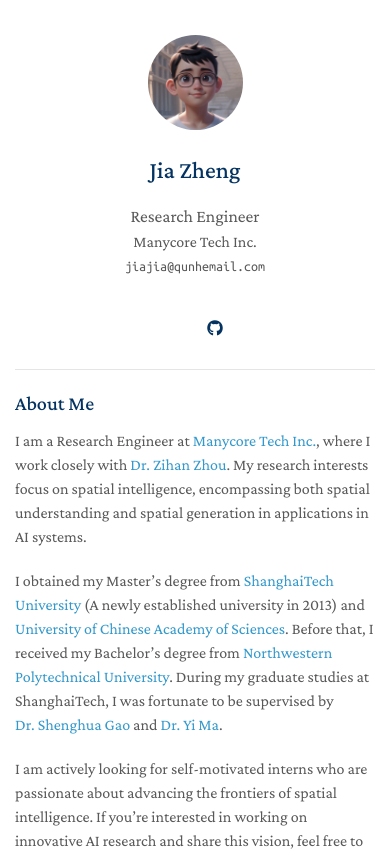
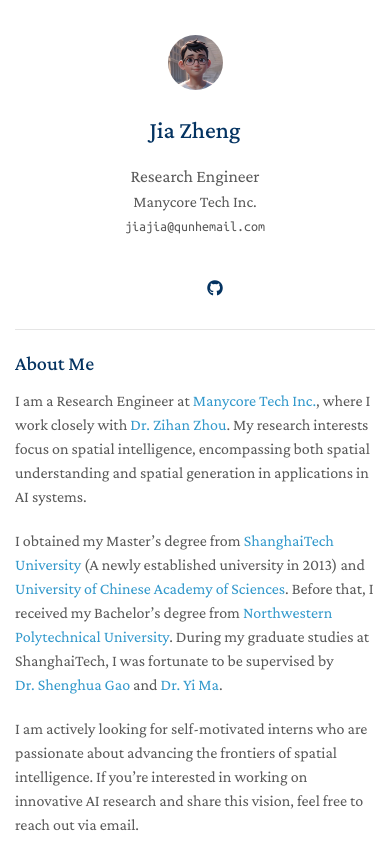
Before and after one commit to bertjiazheng/bertjiazheng.github.io, a Jekyll site: the page built from index.md, in a window 390 px wide. Shown: the top 857 px of the page. Built offline with Jekyll 4.4.1, drawn with Linux system fonts in a browser that asks for light colours; a style sheet for code colours, icons or effects is not loaded; our own code applies the rules of GitHub Pages for plain Markdown files.

Commit message:
enhance mobile responsiveness and improve layout for better user experience

```diff
--- a/_layouts/homepage.html
+++ b/_layouts/homepage.html
@@ -5,7 +5,7 @@
 
     <meta charset="UTF-8">
     <meta http-equiv="X-UA-Compatible" content="IE=edge">
-    <meta name="viewport" content="width=device-width, initial-scale=1">
+    <meta name="viewport" content="width=device-width, initial-scale=1, viewport-fit=cover">
     <meta name="description" content="{{ site.description }}">
     {% if site.keywords %}
     <meta name="keywords" content="{{ site.keywords }}">
--- a/_sass/minimal-light.scss
+++ b/_sass/minimal-light.scss
@@ -1,3 +1,28 @@
+/* Mobile-friendly defaults (fix mobile width alignment) */
+html {
+  -webkit-text-size-adjust: 100%;
+  -ms-text-size-adjust: 100%;
+}
+
+body {
+  margin: 0;
+  overflow-x: hidden;
+  touch-action: manipulation;
+  -webkit-text-size-adjust: 100%;
+  -ms-text-size-adjust: 100%;
+  user-select: text;
+}
+
+/* Ensure padding/border are included in element width */
+*, *::before, *::after {
+  box-sizing: border-box;
+}
+
+/* Ensure major containers never overflow viewport */
+.wrapper, header, section, footer {
+  max-width: 100%;
+}
+
 .pub-row {
   display: flex;
   align-items: flex-start;
@@ -93,143 +118,124 @@
   }
 }
 
-.social-icons a{
-  display:inline-block;
-  height:2.4rem;
-  width:2.4rem;
-  background-color:transparent;
-  color:#043361!important;
-  border-radius:100%;
-  text-align:center;
-  font-size:1.15rem;
-  line-height:2.5rem;
-  margin-right:1rem}
-
-@media (prefers-color-scheme: dark) { .social-icons a {color: #3eb7f0 !important; }}
-
-.social-icons a:last-child{margin-right:0}.social-icons a:hover{background-color:white;
-    color:black;
-    transform: scale(1.2)}
-    /*
-    .social-icons a:after {
-        content: '';
-        display: block;
-        margin: 0px;
-        height: 1px;
-        width: 0px;
-        background: transparent;
-        transition: width .5s ease, background-color .5s ease;
-      }
-      .social-icons a:hover:after {
-        width: 100%;
-        background: #337ab7;
-      }
-     */
-
-@media (prefers-color-scheme: dark) {.social-icons a:last-child{margin-right:0}.social-icons a:hover{background-color:#20212b;
-    color:black;
-    transform: scale(1.2)}
-    /*
-    .social-icons a:after {
-        content: '';
-        display: block;
-        margin: 0px;
-        height: 1px;
-        width: 0px;
-        background: transparent;
-        transition: width .5s ease, background-color .5s ease;
-      }
-    .social-icons a:hover:after {
-        width: 100%;
-        background: #a0b0ff;
-      }
-    */
+/* Social icons */
+.social-icons a {
+  display: inline-block;
+  height: 2.4rem;
+  width: 2.4rem;
+  background-color: transparent;
+  color: #043361 !important;
+  border-radius: 100%;
+  text-align: center;
+  font-size: 1.15rem;
+  line-height: 2.5rem;
+  margin-right: 1rem;
 }
 
-.icon-button{
-  background-color:white;
-  border-radius:3.6rem;
-  cursor:pointer;
-  display:inline-block;
-  font-size:2.0rem;
-  height:3.6rem;
-  line-height:3.6rem;
-  margin:0 5px;
-  position:relative;
-  text-align:center;
-  -webkit-user-select:none;
-  -moz-user-select:none;
-  -ms-user-select:none;
-  user-select:none;width:3.6rem}
+.social-icons a:last-child {
+  margin-right: 0;
+}
 
-.icon-button span{
-  border-radius:0;
-  display:block;
-  height:0;
-  left:50%;
-  margin:0;
-  position:absolute;
-  top:50%;
-  -webkit-transition:all 0.3s;
-  -moz-transition:all 0.3s;
-  -o-transition:all 0.3s;
-  transition:all 0.3s;
-  width:0}
+.social-icons a:hover {
+  background-color: white;
+  color: black;
+  transform: scale(1.2);
+}
 
-.icon-button:hover span{
-  width:3.6rem;
-  height:3.6rem;
-  border-radius:3.6rem;
-  margin:-1.8rem}
+@media (prefers-color-scheme: dark) {
+  .social-icons a {
+    color: #3eb7f0 !important;
+  }
 
-.twitter span{
-  background-color:#4099ff}
+  .social-icons a:hover {
+    background-color: #20212b;
+    color: black;
+    transform: scale(1.2);
+  }
+}
 
-.facebook span{
-  background-color:#4286f4}
+/* Icon buttons */
+.icon-button {
+  background-color: white;
+  border-radius: 3.6rem;
+  cursor: pointer;
+  display: inline-block;
+  font-size: 2.0rem;
+  height: 3.6rem;
+  line-height: 3.6rem;
+  margin: 0 5px;
+  position: relative;
+  text-align: center;
+  -webkit-user-select: none;
+  -moz-user-select: none;
+  -ms-user-select: none;
+  user-select: none;
+  width: 3.6rem;
+}
 
-.linkedin span{
-  background-color:#0077B5}
+.icon-button span {
+  border-radius: 0;
+  display: block;
+  height: 0;
+  left: 50%;
+  margin: 0;
+  position: absolute;
+  top: 50%;
+  -webkit-transition: all 0.3s;
+  -moz-transition: all 0.3s;
+  -o-transition: all 0.3s;
+  transition: all 0.3s;
+  width: 0;
+}
 
-.github span{
-  background-color:#000}
+.icon-button:hover span {
+  width: 3.6rem;
+  height: 3.6rem;
+  border-radius: 3.6rem;
+  margin: -1.8rem;
+}
 
+.twitter span { background-color: #4099ff; }
+.facebook span { background-color: #4286f4; }
+.linkedin span { background-color: #0077B5; }
+.github span { background-color: #000; }
+
+.icon-button i {
+  background: none;
+  color: white;
+  height: 3.6rem;
+  left: 0;
+  line-height: 3.6rem;
+  position: absolute;
+  top: 0;
+  -webkit-transition: all 0.3s;
+  -moz-transition: all 0.3s;
+  -o-transition: all 0.3s;
+  transition: all 0.3s;
+  width: 3.6rem;
+  z-index: 10;
+}
+
+.icon-button .icon-twitter { color: #4099ff; }
+.icon-button .icon-facebook { color: #4286f4; }
+.icon-button .icon-github { color: #000; }
+.icon-button .icon-linkedin { color: #0077B5; }
+
+.icon-button:hover .icon-twitter,
+.icon-button:hover .icon-facebook,
+.icon-button:hover .icon-github,
+.icon-button:hover .icon-linkedin {
+  color: white;
+}
+
+/* Custom elements */
 email {
   font-size: 14px;
   font-family: "Ubuntu Mono";
 }
 
-.icon-button i{
-  background:none;
-  color:white;
-  height:3.6rem;
-  left:0;
-  line-height:3.6rem;
-  position:absolute;
-  top:0;
-  -webkit-transition:all 0.3s;
-  -moz-transition:all 0.3s;
-  -o-transition:all 0.3s;
-  transition:all 0.3s;
-  width:3.6rem;
-  z-index:10}
-
-.icon-button .icon-twitter{
-  color:#4099ff}
-
-.icon-button .icon-facebook{
-  color:#4286f4}
-
-.icon-button .icon-github{
-  color:#000;}
-
-.icon-button .icon-linkedin{
-  color:#0077B5}
-
-.icon-button:hover .icon-twitter,.icon-button:hover .icon-facebook,.icon-button:hover .icon-github,.icon-button:hover .icon-linkedin{color:white}
-
-autocolor{
-  color:#595959;
+autocolor {
+  color: #595959;
 }
 
 lightonly {
@@ -244,19 +250,21 @@
   font-weight: 500;
   font-size: 115%;
 }
+
 papertitle {
   font-weight: 600;
   font-size: 100%;
 }
 
+/* Dark mode */
 @media (prefers-color-scheme: dark) {
   body {
     background-color: #20212b;
     color: #dadbdf;
   }
 
-    autocolor{
-      color:#dadbdf;
+  autocolor {
+    color: #dadbdf;
   }
 
   lightonly {
@@ -268,12 +276,12 @@
   }
 
   papertitle {
-    color:#eeeff0;
+    color: #eeeff0;
   }
-
 }
 
 
+/* Images */
 .image {
   border-radius: 0.35em;
   border: 0;
@@ -309,9 +317,6 @@
   border-radius: 100%;
   width: 45%;
   padding: 20px;
-        // border: 1px solid #ddd;
-        // padding: 3px;
-        // box-shadow: 0 -1px 5px 1px rgba(200, 200, 200, 0.3);
 }
 
 #header .image.avatar {
@@ -319,71 +324,85 @@
   width: 8.00em;
 }
 
-h3, h4, h5, h6 {
-  font-weight: 600;
-  color:#043361;
-  margin:0 0 20px;
+img {
+  max-width: 100%;
+  height: auto;
 }
 
+/* Typography */
 h1 {
   font-weight: 500;
-  color:#043361;
-  margin:0 0 20px;
+  color: #043361;
+  margin: 0 0 20px;
+  font-size: 28px;
+  line-height: 1.1;
 }
 
 h2 {
-  color:#043361;
+  color: #043361;
   font-weight: 500;
-  margin:2px 0px 15px;
+  margin: 2px 0px 15px;
   font-size: 157%;
+  line-height: 1.1;
+}
+
+h3, h4, h5, h6 {
+  font-weight: 600;
+  color: #043361;
+  margin: 0 0 20px;
+  line-height: 1.1;
 }
 
 @media (prefers-color-scheme: dark) {
-  h1, h3, h4, h5, h6 {
-    color:rgb(62, 183, 240);
-  }
-
-  h2 {
-    color:rgb(62, 183, 240);
+  h1, h2, h3, h4, h5, h6 {
+    color: rgb(62, 183, 240);
   }
 }
 
 p, ul, ol, table, pre, dl {
-  margin:0 0 20px;
+  margin: 0 0 20px;
 }
 
-h1, h2, h3 {
-  line-height:1.1;
+strong {
+  color: #222;
+  font-weight: 500;
 }
 
-h1 {
-  font-size:28px;
+@media (prefers-color-scheme: dark) {
+  strong {
+    color: #eeeff0;
+  }
 }
 
+small {
+  font-size: 11px;
+}
+
+/* Links */
 a {
-  color:#39c;
-  text-decoration:none;
+  color: #39c;
+  text-decoration: none;
 }
 
 a:hover {
-  color:#069;
+  color: #069;
+}
+
+a small {
+  font-size: 11px;
+  color: #777;
+  margin-top: -0.3em;
+  display: block;
+}
+
+a:hover small {
+  color: #777;
 }
 
 @media (prefers-color-scheme: dark) {
   a {
-    color:rgb(62, 183, 240);
+    color: rgb(62, 183, 240);
   }
-}
-
-a small {
-  font-size:11px;
-  color:#777;
-  margin-top:-0.3em;
-  display:block;
-}
-
-a:hover small {
-  color:#777;
 }
 
 .wrapper {
@@ -442,11 +461,6 @@
   dt {
     color:rgb(62, 183, 240);
   }
-}
-
-img {
-  max-width:100%;
-  height: auto;
 }
 
 header {
@@ -690,8 +704,8 @@
 
 @media print, screen and (max-width: 960px) {
   body {
-    word-wrap:break-word;
-    padding:15px;
+    word-wrap: break-word;
+    padding: 15px;
   }
 
   .pub-row {
@@ -701,17 +715,17 @@
   }
 
   header {
-    padding:0;
-    text-align:center;
+    padding: 0;
+    text-align: center;
   }
 
   pre, code {
-    word-wrap:normal;
+    word-wrap: normal;
   }
 }
 
+/* Mobile layout - 480px and below */
 @media print, screen and (max-width: 480px) {
-
   .pub-row {
     display: block;
     margin-bottom: 40px;
@@ -719,7 +733,8 @@
   }
 
   body {
-    padding:15px;
+    padding: 15px;
+    -webkit-overflow-scrolling: touch;
   }
 
   header ul {
```
Lines whose indentation alone changed are shown as unchanged.
